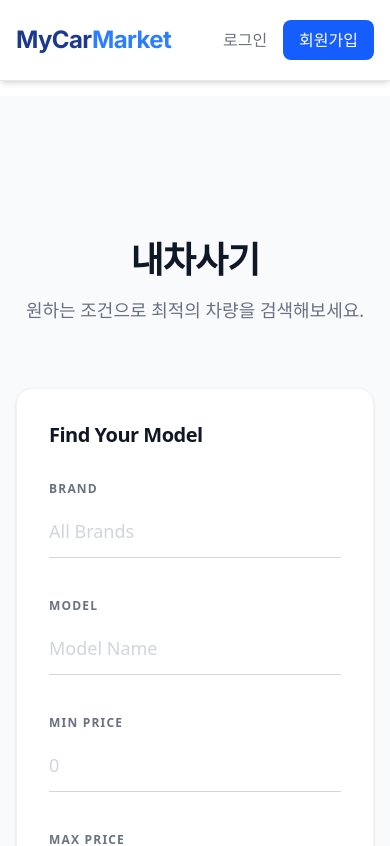
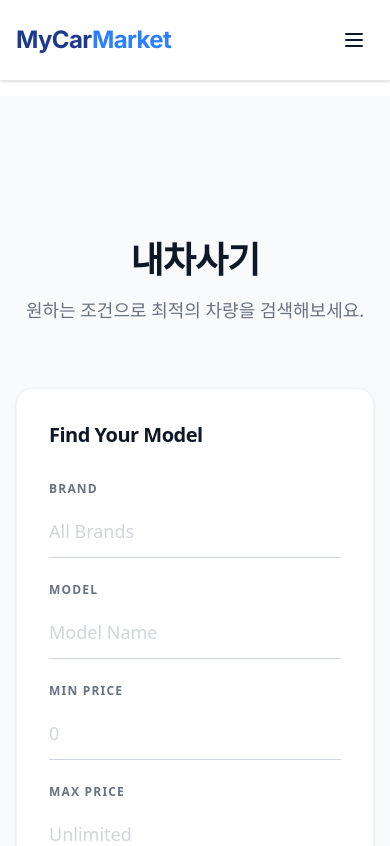
Before and after one commit to handsun000/used-car-store, a Next.js app in the folder frontend/: page /buy in a window 390 px wide. Shown: the top 846 px of the page. Built offline with nearby package versions, Linux system fonts and the light colour scheme; no server answers.

Commit message:
Fix: navigation Responsive application

```diff
--- a/frontend/src/app/buy/page.tsx
+++ b/frontend/src/app/buy/page.tsx
@@ -76,7 +76,7 @@ export default function BuyPage() {
                 {/* Modern Minimal Search Filter */}
                 <div className="mb-20 bg-white p-8 rounded-2xl shadow-sm border border-gray-100">
                     <h2 className="text-xl font-bold mb-8 tracking-tight text-gray-900">Find Your Model</h2>
-                    <form onSubmit={handleSearch} className="grid grid-cols-1 md:grid-cols-2 lg:grid-cols-5 gap-x-8 gap-y-10 items-end">
+                    <form onSubmit={handleSearch} className="grid grid-cols-1 md:grid-cols-2 lg:grid-cols-5 gap-x-8 gap-y-6 items-end">
 
                         <div className="flex flex-col group">
                             <label className="text-xs text-gray-500 uppercase tracking-widest mb-2 font-semibold group-focus-within:text-black transition-colors">Brand</label>
@@ -124,7 +124,7 @@ export default function BuyPage() {
 
                         <button
                             type="submit"
-                            className="w-full bg-black text-white py-4 px-6 hover:bg-gray-800 transition-colors uppercase tracking-widest text-sm font-bold rounded-lg shadow-md"
+                            className="w-full bg-black text-white py-4 px-6 hover:bg-gray-800 transition-colors uppercase tracking-widest text-sm font-bold rounded-lg shadow-md md:col-span-2 lg:col-span-1"
                         >
                             Search
                         </button>
--- a/frontend/src/app/page.tsx
+++ b/frontend/src/app/page.tsx
@@ -10,7 +10,7 @@ export default function HomePage() {
     <div className="min-h-screen bg-black font-sans text-white overflow-hidden">
 
       {/* Hero Section */}
-      <section className="relative h-screen w-full flex items-center justify-center overflow-hidden">
+      <section className="relative h-[100dvh] w-full flex items-center justify-center overflow-hidden">
         <video
           className="absolute top-0 left-0 w-full h-full object-cover z-0 opacity-80"
           autoPlay
--- a/frontend/src/components/layout/Header.tsx
+++ b/frontend/src/components/layout/Header.tsx
@@ -10,6 +10,7 @@ export default function Header() {
     const [isLoggedIn, setIsLoggedIn] = useState(false);
     const [isAdmin, setIsAdmin] = useState(false);
     const [isScrolled, setIsScrolled] = useState(false);
+    const [isMobileMenuOpen, setIsMobileMenuOpen] = useState(false);
 
     useEffect(() => {
         const handleScroll = () => {
@@ -21,9 +22,7 @@ export default function Header() {
         };
 
         window.addEventListener('scroll', handleScroll);
-
-        // Initial check
-        handleScroll();
+        handleScroll(); // Initial check
 
         return () => window.removeEventListener('scroll', handleScroll);
     }, []);
@@ -34,7 +33,6 @@ export default function Header() {
             if (token) {
                 setIsLoggedIn(true);
                 try {
-                    // Determine if user is admin by decoding JWT payload
                     const base64Url = token.split('.')[1];
                     const base64 = base64Url.replace(/-/g, '+').replace(/_/g, '/');
                     const jsonPayload = decodeURIComponent(atob(base64).split('').map(function (c) {
@@ -49,7 +47,6 @@ export default function Header() {
                     }
                 } catch (e) {
                     console.error('Failed to parse token', e);
-                    // If token is invalid, we might want to logout, but for now just ignore role
                 }
             } else {
                 setIsLoggedIn(false);
@@ -57,14 +54,16 @@ export default function Header() {
             }
         };
 
-        // Check for token on mount
         checkAuth();
-
-        // Listen for custom auth-change event
         window.addEventListener('auth-change', checkAuth);
 
         return () => window.removeEventListener('auth-change', checkAuth);
     }, []);
+
+    // Close mobile menu when route changes
+    useEffect(() => {
+        setIsMobileMenuOpen(false);
+    }, [pathname]);
 
     const handleLogout = () => {
         localStorage.removeItem('accessToken');
@@ -72,37 +71,33 @@ export default function Header() {
         setIsAdmin(false);
         window.dispatchEvent(new Event('auth-change'));
         router.push('/');
-        router.refresh(); // Refresh to update any server components if needed
+        router.refresh();
     };
 
-    // Style classes based on scroll state
     const isMainPage = pathname === '/';
-    const showWhiteBackground = !isMainPage || isScrolled;
+    const showWhiteBackground = !isMainPage || isScrolled || isMobileMenuOpen;
 
     const headerClass = showWhiteBackground
-        ? "fixed top-0 w-full z-50 transition-all duration-300 bg-white/90 backdrop-blur shadow-md text-gray-900 border-b border-gray-200"
+        ? "fixed top-0 w-full z-50 transition-all duration-300 bg-white/90 backdrop-blur-md shadow-sm text-gray-900 border-b border-gray-200"
         : "fixed top-0 w-full z-50 transition-all duration-300 bg-transparent text-white border-b border-white/10";
 
-    const logoClass = showWhiteBackground
-        ? "text-blue-900"
-        : "text-white";
-
-    const logoAccentClass = showWhiteBackground
-        ? "text-blue-500"
-        : "text-white/80";
-
-    const navLinkClass = showWhiteBackground
-        ? "text-gray-600 hover:text-blue-600"
-        : "text-white/90 hover:text-white";
+    const logoClass = showWhiteBackground ? "text-blue-900" : "text-white";
+    const logoAccentClass = showWhiteBackground ? "text-blue-500" : "text-white/80";
+    const navLinkClass = showWhiteBackground ? "text-gray-600 hover:text-blue-600" : "text-white/90 hover:text-white";
+    const mobileLinkClass = "block px-3 py-2 rounded-md text-base font-medium text-gray-900 hover:bg-gray-50 hover:text-blue-600";
+    const menuIconClass = showWhiteBackground ? "text-gray-900" : "text-white";
 
     return (
         <header className={headerClass}>
-            <div className="max-w-7xl mx-auto px-4 sm:px-6 lg:px-8 h-20 flex items-center justify-between">
-                <Link href="/" className={`text-2xl font-bold tracking-tight ${logoClass}`}>
+            <div className="max-w-7xl mx-auto px-4 sm:px-6 lg:px-8">
+                <div className="flex items-center justify-between h-20">
+                    {/* Logo */}
+                    <Link href="/" className={`text-2xl font-bold tracking-tight ${logoClass} z-50 relative`}>
                         MyCar<span className={logoAccentClass}>Market</span>
                     </Link>
+
+                    {/* Desktop Navigation */}
                     <nav className="hidden md:flex space-x-8">
-                    {/* Public Menu */}
                         <Link href="/buy" className={`font-medium transition-colors ${navLinkClass}`}>
                             내차사기
                         </Link>
@@ -110,8 +105,9 @@ export default function Header() {
                             커뮤니티
                         </Link>
                     </nav>
-                <div className="flex items-center space-x-4">
-                    {/* Admin Only Menu */}
+
+                    {/* Desktop Auth Buttons */}
+                    <div className="hidden md:flex items-center space-x-4">
                         {isLoggedIn && isAdmin && (
                             <Link
                                 href="/admin/register"
@@ -147,7 +143,65 @@ export default function Header() {
                             </>
                         )}
                     </div>
+
+                    {/* Mobile Menu Button */}
+                    <div className="md:hidden flex items-center z-50 relative">
+                        <button
+                            onClick={() => setIsMobileMenuOpen(!isMobileMenuOpen)}
+                            className={`p-2 rounded-md focus:outline-none ${menuIconClass}`}
+                            aria-label="Toggle menu"
+                        >
+                            {isMobileMenuOpen ? (
+                                <svg xmlns="http://www.w3.org/2000/svg" className="h-6 w-6" fill="none" viewBox="0 0 24 24" stroke="currentColor">
+                                    <path strokeLinecap="round" strokeLinejoin="round" strokeWidth={2} d="M6 18L18 6M6 6l12 12" />
+                                </svg>
+                            ) : (
+                                <svg xmlns="http://www.w3.org/2000/svg" className="h-6 w-6" fill="none" viewBox="0 0 24 24" stroke="currentColor">
+                                    <path strokeLinecap="round" strokeLinejoin="round" strokeWidth={2} d="M4 6h16M4 12h16M4 18h16" />
+                                </svg>
+                            )}
+                        </button>
                     </div>
+                </div>
+            </div>
+
+            {/* Mobile Menu Overlay */}
+            {isMobileMenuOpen && (
+                <div className="md:hidden absolute top-0 left-0 w-full h-screen bg-white shadow-xl pt-24 px-4 flex flex-col space-y-4 animate-fadeIn">
+                    <Link href="/buy" className={mobileLinkClass}>
+                        내차사기
+                    </Link>
+                    <Link href="/community" className={mobileLinkClass}>
+                        커뮤니티
+                    </Link>
+                    <div className="border-t border-gray-100 my-2 pt-2">
+                        {isLoggedIn && isAdmin && (
+                            <Link href="/admin/register" className={mobileLinkClass}>
+                                매물 등록
+                            </Link>
+                        )}
+                        {isLoggedIn ? (
+                            <>
+                                <Link href="/mypage" className={mobileLinkClass}>
+                                    마이페이지
+                                </Link>
+                                <button onClick={handleLogout} className={`${mobileLinkClass} w-full text-left text-red-600`}>
+                                    로그아웃
+                                </button>
+                            </>
+                        ) : (
+                            <>
+                                <Link href="/login" className={mobileLinkClass}>
+                                    로그인
+                                </Link>
+                                <Link href="/signup" className="block w-full mt-4 text-center bg-blue-600 text-white px-4 py-3 rounded-lg font-bold">
+                                    회원가입
+                                </Link>
+                            </>
+                        )}
+                    </div>
+                </div>
+            )}
         </header>
     );
 }
```
Lines whose indentation alone changed are shown as unchanged.
